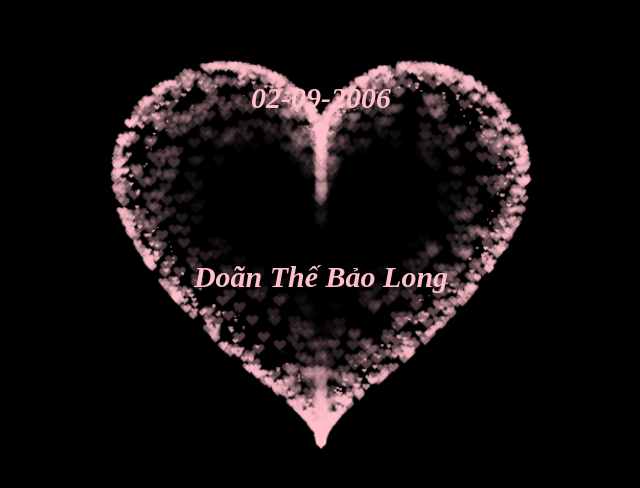
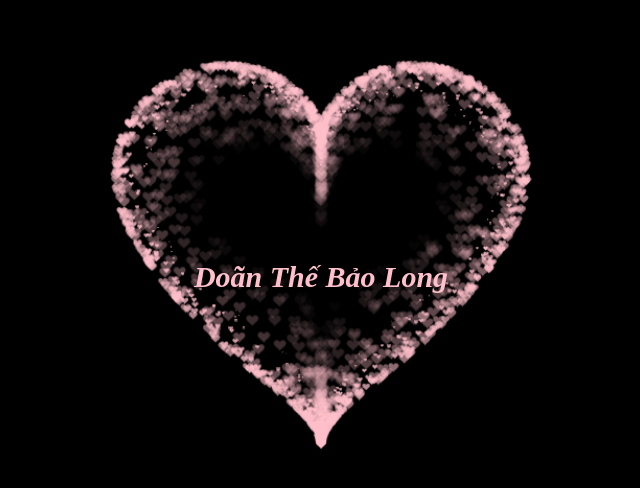
Before and after one commit to DoanTheBaoLong/iloveu, a plain HTML site: page index.html in a window 1280 px wide. Shown: the part 148-636 px from the top of the page, without its empty margins (319-959 px from the left). Drawn offline with Linux system fonts and the light colour scheme.

Commit message:
Update index.html

```diff
--- a/index.html
+++ b/index.html
@@ -370,6 +370,5 @@
       })(document.getElementById("pinkboard"));
     </script>
     <h2 class="name">Doãn Thế Bảo Long</h2>
-    <h3 class="date">02-09-2006</h3>
   </body>
 </html>
```
